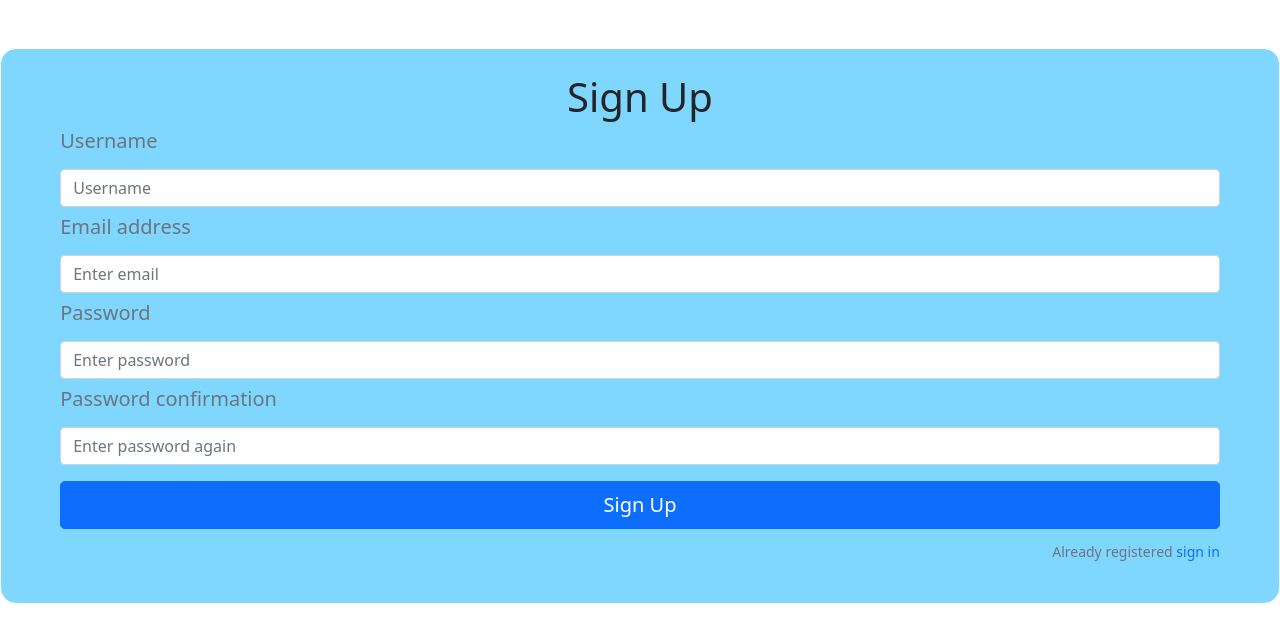
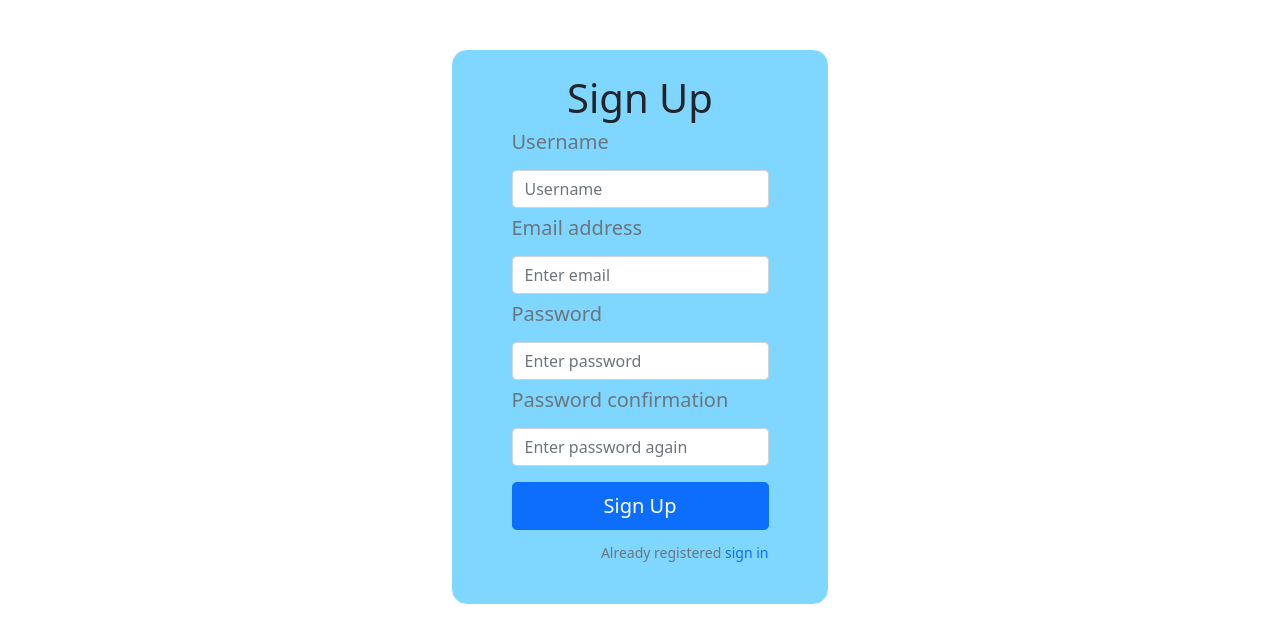
Before and after one commit to ahmetbozaci/recovon-frontend, a React (Create React App) app: page /signup in a window 1280 px wide. Shown: the top 644 px of the page. Built offline with nearby package versions, Linux system fonts and the light colour scheme; no server answers.

Commit message:
Update style of signup page

```diff
--- a/src/components/SignupForm.js
+++ b/src/components/SignupForm.js
@@ -1,3 +1,5 @@
+/** @format */
+
 import { useEffect, useState } from 'react';
 import { useDispatch, useSelector } from 'react-redux';
 import { Form, Button } from 'react-bootstrap';
@@ -43,6 +45,7 @@ const Signup = () => {
   };
 
   return (
+    <div className="form-container">
       <Form onSubmit={handleSubmit} className="form m-auto mt-5 signup-form">
         <h1 className="text-center">Sign Up</h1>
         <Form.Group className="mb-2" controlId="formBasicUsername">
@@ -108,6 +111,7 @@ const Signup = () => {
           </small>
         </p>
       </Form>
+    </div>
   );
 };
 
--- a/src/components/style/signup.css
+++ b/src/components/style/signup.css
@@ -1,8 +1,13 @@
 .signup-form {
+  background-color: rgb(127, 214, 255);
+}
+
+.form-container {
+  display: flex;
+  flex-direction: row;
+  align-items: center;
   border: 1px solid white;
   border-radius: 1rem;
-  padding: 1.5rem 3.7rem;
-  background-color: rgb(127, 214, 255);
 }
 
 .signin-text {
```
Lines whose indentation alone changed are shown as unchanged.
